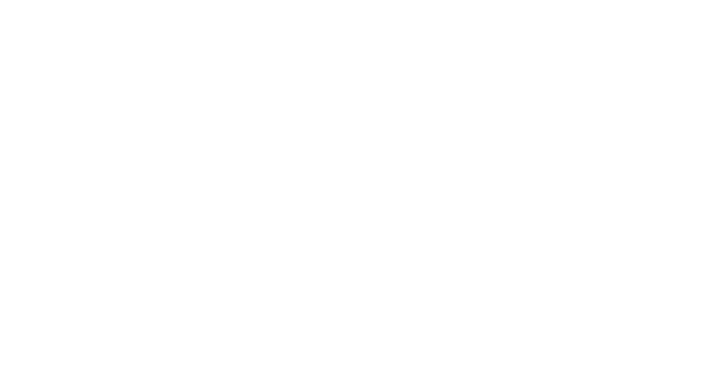
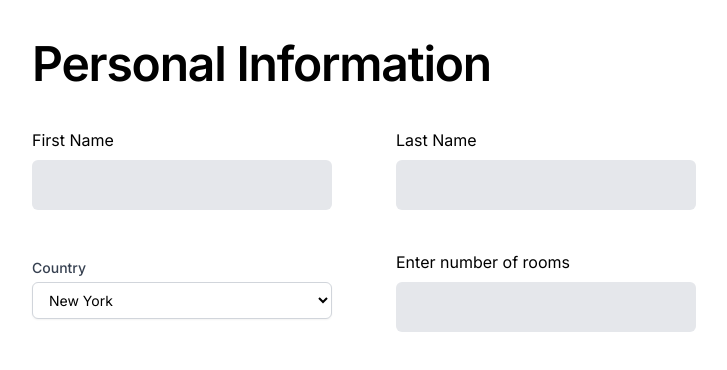
Before and after one commit to HrijulChauhan/UselessHotel, a Vue app: page /form in a window 1280 px wide. Before the commit this address had no page. Shown: the top 370 px of the page, without its empty margins (80-807 px from the left). Built offline with nearby package versions, Linux system fonts and the light colour scheme.

Commit message:
working on post form

```diff
--- a/index.html
+++ b/index.html
@@ -19,6 +19,10 @@
     href="https://cdnjs.cloudflare.com/ajax/libs/animate.css/4.1.1/animate.min.css"
   />
 
+  <!-- DATA AOS  -->
+  <link rel="stylesheet" href="https://unpkg.com/aos@next/dist/aos.css" />
+
+
     <title>DHEEEERAJ</title>
   </head>
   <body>
--- a/package.json
+++ b/package.json
@@ -9,6 +9,7 @@
     "preview": "vite preview"
   },
   "dependencies": {
+    "axios": "^1.2.4",
     "vue": "^3.2.45",
     "vue-router": "^4.1.6"
   },
--- /dev/null
+++ b/src/components/Form.vue
@@ -0,0 +1,57 @@
+<template >
+
+  <div class="text-5xl font-semibold tracking-tight pl-28 mt-10">
+    Personal Information
+  </div>
+
+
+  <form action="" class="pl-28 mt-10">
+
+    <!-- FULLNAME  -->
+    <div class="flex">
+
+      <div class="flex flex-col">
+        <label for="">First Name</label>
+        <input type="text" class=" bg-gray-200 mt-2 rounded-md p-2" style="width:300px; height: 50px;">
+      </div>
+
+
+      <div class="flex flex-col pl-16">
+        <label for="">Last Name</label>
+        <input type="text" class="bg-gray-200 mt-2 rounded-md p-2" style="width:300px; height: 50px;">
+      </div>
+
+    </div>
+
+
+    <div class="flex">
+      <!-- LOCATION SELECTOR  -->
+      <div class="col-span-6 sm:col-span-3 mt-10" style="width:300px; height: 50px;">
+
+        <label for="country" class="block text-sm font-medium text-gray-700 mt-2">Country</label>
+        <select id="country" name="country" autocomplete="country-name"
+          class="mt-1 block w-full rounded-md border border-gray-300 bg-white py-2 px-3 shadow-sm focus:border-indigo-500 focus:outline-none focus:ring-indigo-500 sm:text-sm">
+
+          <option>New York</option>
+          <option>Canada</option>
+          <option>Mexico</option>
+          <option>Istanbul</option>
+          <option>Paris</option>
+          <option>New Delhi</option>
+          <option>Thailand</option>
+
+        </select>
+      </div>
+
+      <!-- Number of rooms  -->
+
+      <div class="flex flex-col pl-16 mt-10">
+        <label for="">Enter number of rooms</label>
+        <input type="text" class="bg-gray-200 mt-2 rounded-md p-2" style="width:300px; height: 50px;">
+      </div>
+
+    </div>
+
+
+  </form>
+</template>
--- a/src/components/HomePage.vue
+++ b/src/components/HomePage.vue
@@ -544,9 +544,7 @@
 }
 </style>
 
-
 <script>
-// console.log(document.documentElement.clientWidth);
 
 
 </script>
--- a/src/router/index.js
+++ b/src/router/index.js
@@ -1,6 +1,7 @@
 import { createRouter, createWebHistory } from "vue-router";
 import HomePage from "../components/HomePage.vue";
 import About from "../components/About.vue"
+import Form from "../components/Form.vue"
 
 const router = createRouter({
   history: createWebHistory(),
@@ -13,6 +14,10 @@
     {
         path:'/about',
         component: About,
+    },
+    {
+      path: '/form',
+      component: Form,
     }
   ],
 });
```
Also changed, not shown: 1 other file (tests, documents, lock files or other folders).
